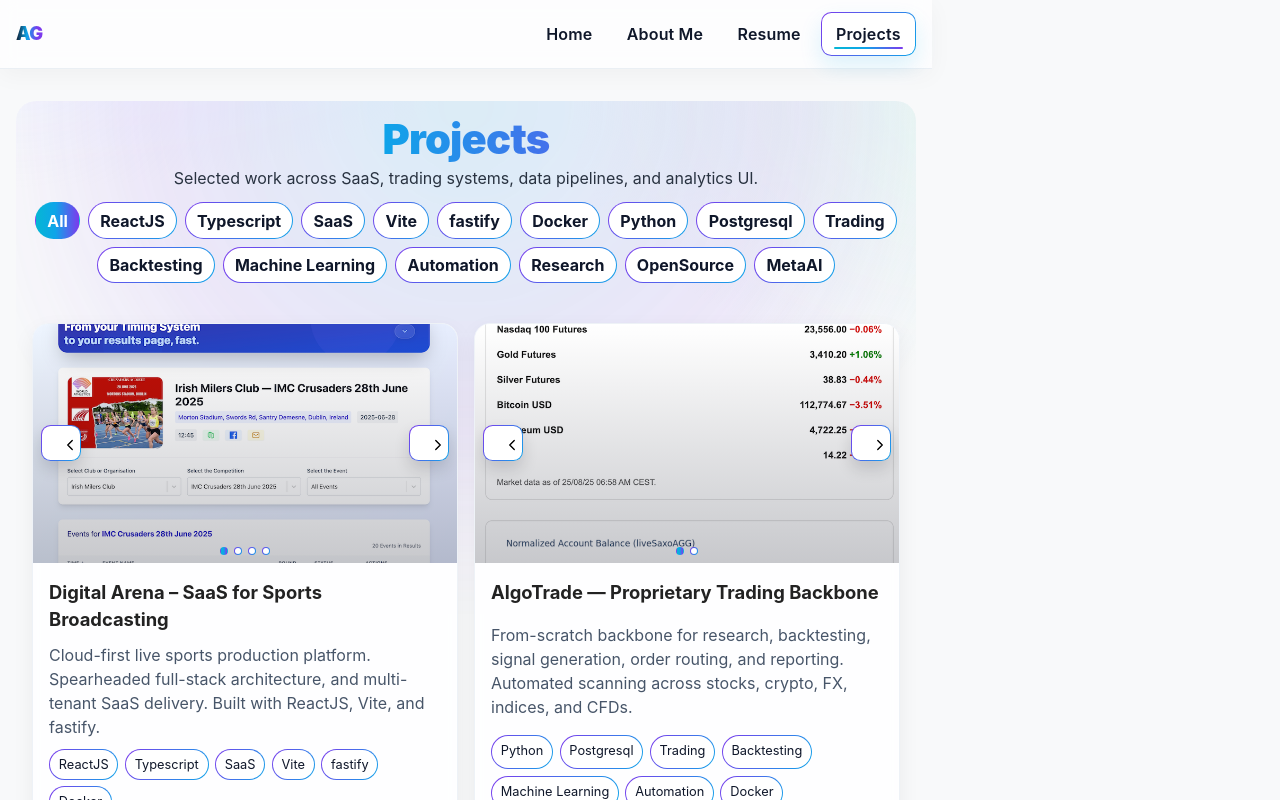
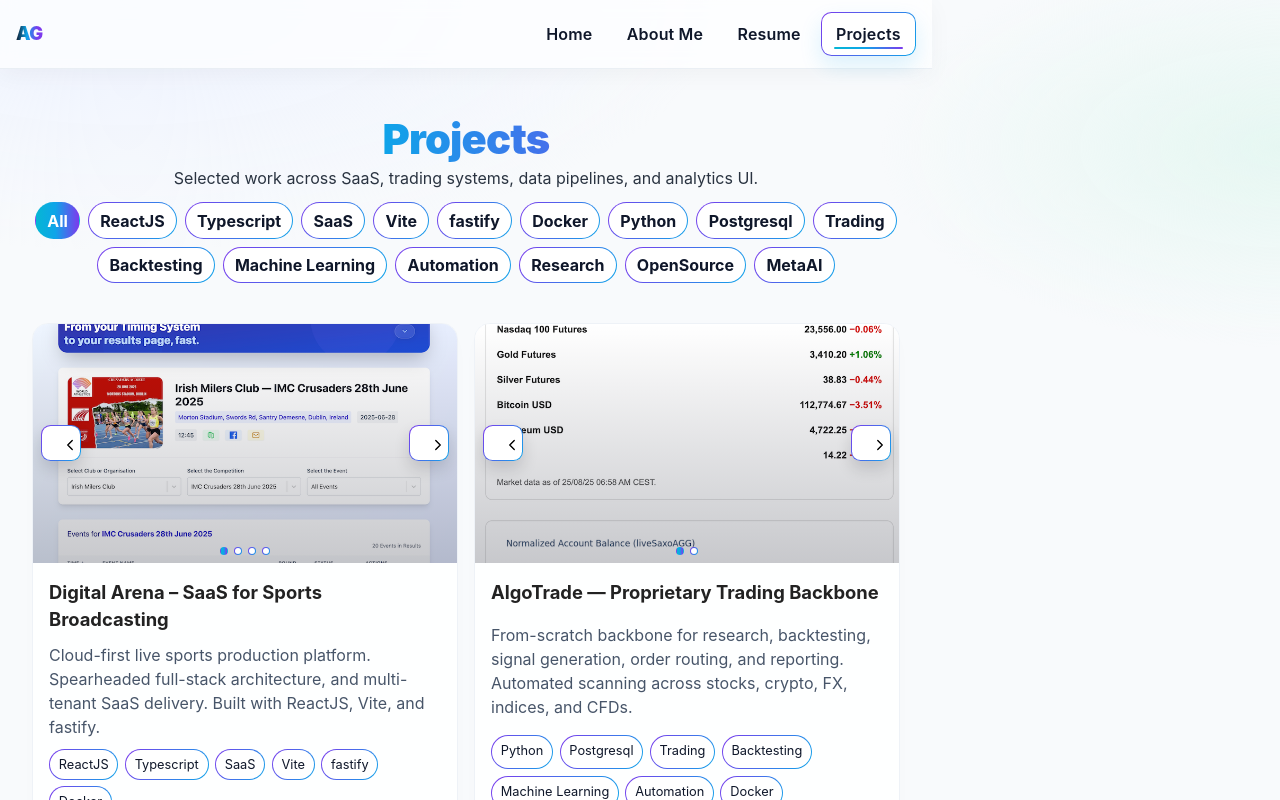
Before and after one commit to gatikman/gatikman.github.io, a React (Vite) app: page /projects in a window 1280 px wide. Shown: the top 800 px of the page. Built offline with nearby package versions, Linux system fonts and the light colour scheme; the HTML template or start-up script is replaced by a standard one.

Commit message:
styles: Move background to body (So it the sire is more readable and clean)

```diff
--- a/src/App.jsx
+++ b/src/App.jsx
@@ -9,6 +9,11 @@ import Resume from './components/Resume';
 import Projects from './components/Projects';
 import NotFound from './components/NotFound';
 
+const pulse = keyframes`
+  0%, 100% { opacity: 0.55; filter: blur(30px); }
+  50% { opacity: 0.85; filter: blur(36px); }
+`;
+
 // Global styles for accessibility and modern look
 const GlobalStyle = createGlobalStyle`
   body {
@@ -17,6 +22,34 @@ const GlobalStyle = createGlobalStyle`
     background: #f8f9fa;
     color: #222;
     min-height: 100vh;
+    background: radial-gradient(1200px 500px at 10% 0%, #eef3ff 0%, rgba(238,243,255,0) 50%),
+              radial-gradient(800px 400px at 100% 10%, #e6f7f2 0%, rgba(230,247,242,0) 50%),
+              #f8fafc;
+
+    /* soft patterned grid */
+    &::before {
+      content: '';
+      position: absolute;
+      inset: -2px;
+      background: radial-gradient(1200px 600px at -10% -20%, rgba(99,102,241,0.14), transparent 60%),
+                  radial-gradient(900px 600px at 120% -10%, rgba(45,212,191,0.18), transparent 55%);
+      z-index: -1;
+    }
+
+    /* spotlight glow */
+    &::after {
+      content: '';
+      position: absolute;
+      left: 50%;
+      top: 10%;
+      width: 900px;
+      height: 900px;
+      transform: translateX(-50%);
+      background: radial-gradient(circle at 50% 30%, rgba(14,165,233,0.16), rgba(124,58,237,0.12) 40%, transparent 65%);
+      pointer-events: none;
+      animation: ${pulse} 9s ease-in-out infinite;
+      z-index: -1;
+    }
   }
   a {
     color: inherit;
--- a/src/components/About.jsx
+++ b/src/components/About.jsx
@@ -10,8 +10,6 @@ const Page = styled.section`
   position: relative;
   display: grid;
   gap: 2rem;
-  background: radial-gradient(1000px 400px at 0% -10%, #eef3ff 0%, rgba(238,243,255,0) 55%),
-              radial-gradient(800px 500px at 110% 0%, #e6f7f2 0%, rgba(230,247,242,0) 55%);
   border-radius: 1.25rem;
   padding: 1rem;
   isolation: isolate;
@@ -25,7 +23,6 @@ const Page = styled.section`
     width: 900px;
     height: 900px;
     transform: translateX(-50%);
-    background: radial-gradient(circle at 50% 30%, rgba(14,165,233,0.16), rgba(124,58,237,0.12) 40%, transparent 65%);
     pointer-events: none;
     animation: ${pulse} 9s ease-in-out infinite;
     z-index: -1;
@@ -69,7 +66,7 @@ const Grid = styled.div`
 const Card = styled.section`
   background: rgba(255,255,255,0.8);
   border-radius: 16px;
-  box-shadow: 0 6px 24px rgba(0,0,0,0.06);
+  box-shadow: 0 6px 24px rgba(0,0,0,0.01);
   padding: 1.5rem;
   border: 1px solid #eef2f7;
   backdrop-filter: blur(6px) saturate(120%);
--- a/src/components/Home.jsx
+++ b/src/components/Home.jsx
@@ -34,40 +34,12 @@ const Wrapper = styled.section`
   align-items: center;
   justify-content: center;
   min-height: 72vh;
-  background: radial-gradient(1200px 500px at 10% 0%, #eef3ff 0%, rgba(238,243,255,0) 50%),
-              radial-gradient(800px 400px at 100% 10%, #e6f7f2 0%, rgba(230,247,242,0) 50%),
-              #f8fafc;
+
   border-radius: 1.25rem;
-  box-shadow: 0 4px 32px rgba(0,0,0,0.06);
   padding: 2.5rem 1.25rem 2.75rem;
   text-align: center;
   overflow: hidden;
   isolation: isolate;
-
-  /* soft patterned grid */
-  &::before {
-    content: '';
-    position: absolute;
-    inset: -2px;
-    background: radial-gradient(1200px 600px at -10% -20%, rgba(99,102,241,0.14), transparent 60%),
-                radial-gradient(900px 600px at 120% -10%, rgba(45,212,191,0.18), transparent 55%);
-    z-index: -1;
-  }
-
-  /* spotlight glow */
-  &::after {
-    content: '';
-    position: absolute;
-    left: 50%;
-    top: 10%;
-    width: 900px;
-    height: 900px;
-    transform: translateX(-50%);
-    background: radial-gradient(circle at 50% 30%, rgba(14,165,233,0.16), rgba(124,58,237,0.12) 40%, transparent 65%);
-    pointer-events: none;
-    animation: ${pulse} 9s ease-in-out infinite;
-    z-index: -1;
-  }
 
   @media (min-width: 880px) {
     grid-template-columns: 1.1fr 0.9fr;
--- a/src/components/Projects.jsx
+++ b/src/components/Projects.jsx
@@ -10,8 +10,6 @@ const Page = styled.section`
   position: relative;
   display: grid;
   gap: 1.25rem;
-  background: radial-gradient(1000px 400px at 0% -10%, #eef3ff 0%, rgba(238,243,255,0) 55%),
-              radial-gradient(800px 500px at 110% 0%, #e6f7f2 0%, rgba(230,247,242,0) 55%);
   border-radius: 1.25rem;
   padding: 1rem;
   isolation: isolate;
@@ -25,7 +23,6 @@ const Page = styled.section`
     width: 900px;
     height: 900px;
     transform: translateX(-50%);
-    background: radial-gradient(circle at 50% 30%, rgba(14,165,233,0.16), rgba(124,58,237,0.12) 40%, transparent 65%);
     pointer-events: none;
     animation: ${pulse} 9s ease-in-out infinite;
     z-index: -1;
@@ -90,13 +87,13 @@ const Card = styled.article`
   border: 1px solid #eef2f7;
   border-radius: 1rem;
   overflow: hidden;
-  box-shadow: 0 8px 22px rgba(0,0,0,0.06);
+  box-shadow: 0 8px 22px rgba(0,0,0,0.01);
   display: grid;
   grid-template-rows: auto 1fr;
   backdrop-filter: blur(6px) saturate(120%);
   -webkit-backdrop-filter: blur(6px) saturate(120%);
   transition: transform 0.15s ease, box-shadow 0.2s ease;
-  &:hover { transform: translateY(-3px); box-shadow: 0 16px 32px rgba(15,23,42,0.12); }
+  &:hover { transform: translateY(-3px); box-shadow: 0 10px 10px rgba(15,23,42,0.12); }
 `;
 
 const Media = styled.div`
--- a/src/components/Resume.jsx
+++ b/src/components/Resume.jsx
@@ -22,8 +22,6 @@ const Page = styled.section`
   position: relative;
   display: grid;
   gap: 1rem;
-  background: radial-gradient(1000px 400px at 0% -10%, #eef3ff 0%, rgba(238,243,255,0) 55%),
-              radial-gradient(800px 500px at 110% 0%, #e6f7f2 0%, rgba(230,247,242,0) 55%);
   border-radius: 1.25rem;
   padding: 1rem;
   isolation: isolate;
@@ -37,7 +35,6 @@ const Page = styled.section`
     width: 900px;
     height: 900px;
     transform: translateX(-50%);
-    background: radial-gradient(circle at 50% 30%, rgba(14,165,233,0.16), rgba(124,58,237,0.12) 40%, transparent 65%);
     pointer-events: none;
     animation: ${pulse} 9s ease-in-out infinite;
     z-index: -1;
@@ -112,7 +109,7 @@ const Sheet = styled.article`
   background: #fff;
   border-radius: 1rem;
   border: 1px solid #eef2f7;
-  box-shadow: 0 8px 22px rgba(0,0,0,0.06);
+  box-shadow: 0 8px 22px rgba(0,0,0,0.01);
   padding: 1.25rem;
   max-width: 900px;
   margin: 0 auto;
```
Lines whose indentation alone changed are shown as unchanged.
